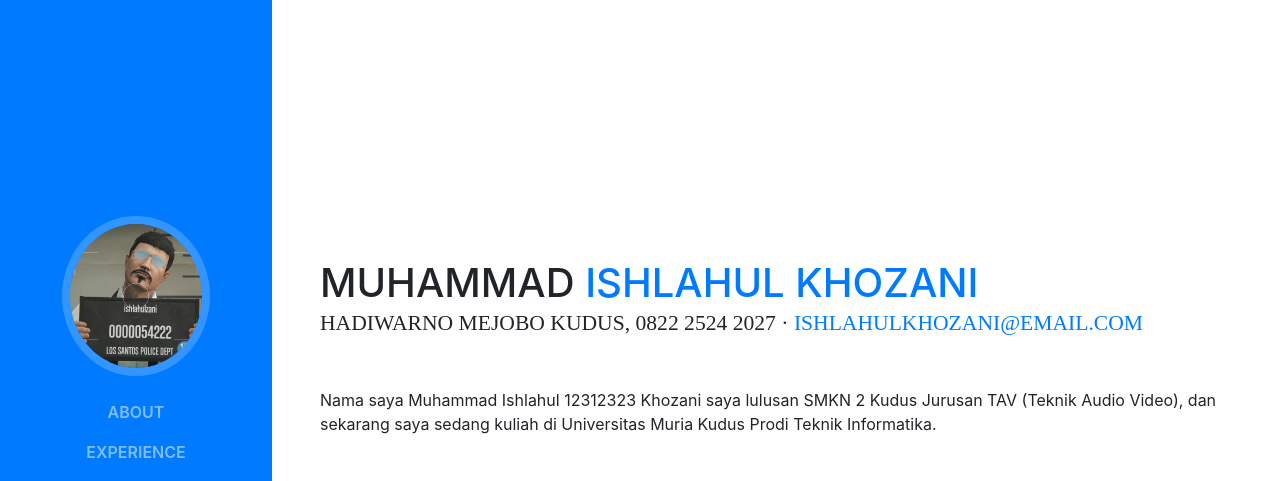
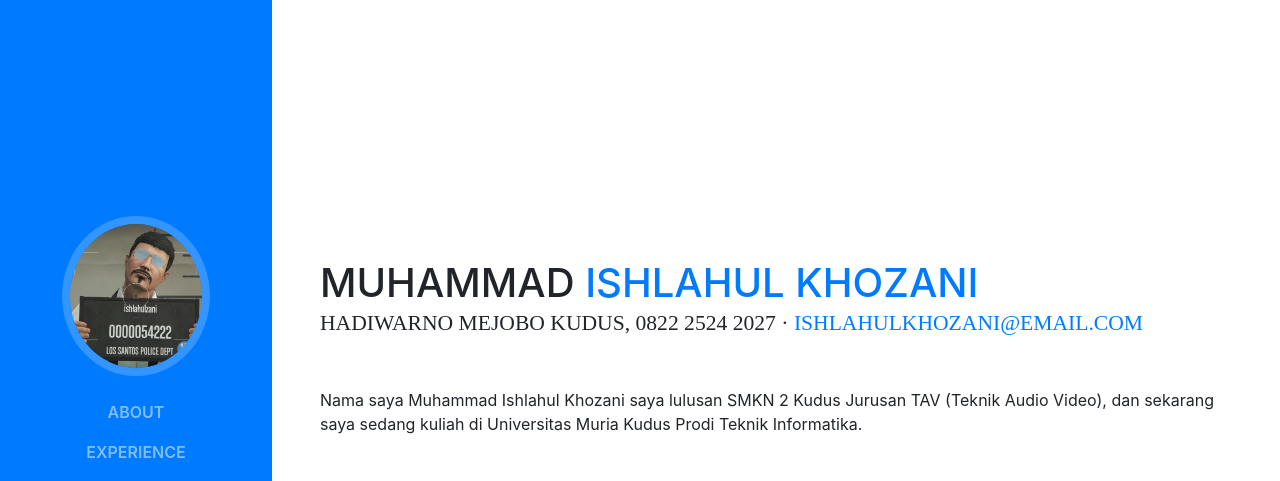
Before and after one commit to Ishlahul-Zani/biodata, a website with bundled scripts: page index.html in a window 1280 px wide. Shown: the top 481 px of the page. Built offline with nearby package versions, Linux system fonts and the light colour scheme; a web font is replaced by a local one.

Commit message:
test redeploy 2

```diff
--- a/index.html
+++ b/index.html
@@ -68,7 +68,7 @@
           <div class="subheading mb-5">Hadiwarno Mejobo Kudus, 0822 2524 2027 ·
             <a href="mailto:name@email.com">ishlahulkhozani@email.com</a>
           </div>
-          <p class="mb-5">Nama saya Muhammad Ishlahul 12312323
+          <p class="mb-5">Nama saya Muhammad Ishlahul
             Khozani saya lulusan SMKN 2
             Kudus Jurusan TAV (Teknik Audio
             Video), dan sekarang saya
```
